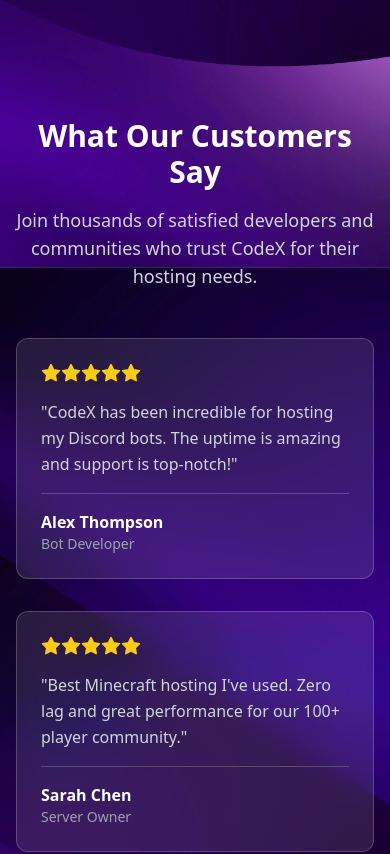
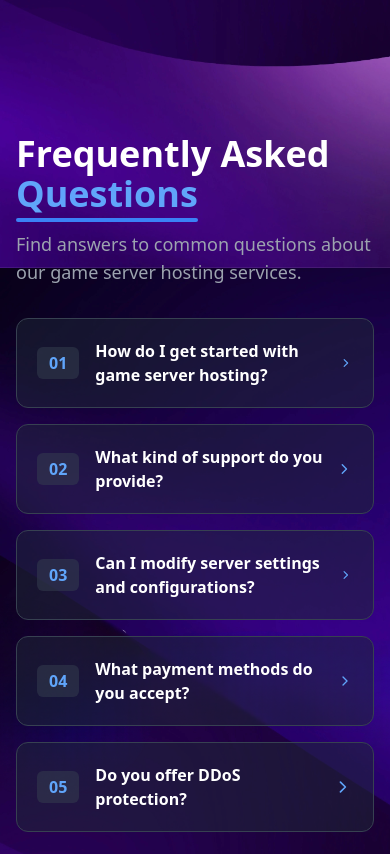
Before and after one commit to Gaeuly/Codex-Hosting, a React (Vite) app: page / in a window 390 px wide. Shown: the part 5640-6494 px from the top of the page. Built offline with nearby package versions, Linux system fonts and the light colour scheme.

Commit message:
update faq

```diff
--- a/src/App.tsx
+++ b/src/App.tsx
@@ -4,6 +4,7 @@
 import Features from './components/Features';
 import Locations from './components/Locations';
 import Pricing from './components/Pricing';
+import Questions from './components/Questions';
 import Reviews from './components/Reviews';
 import Footer from './components/Footer';
 import NotFound from './components/NotFound';
@@ -14,6 +15,7 @@
     <Features />
     <Locations />
     <Pricing />
+    <Questions />
     <Reviews />
   </>
 );
--- /dev/null
+++ b/src/components/Questions.tsx
@@ -0,0 +1,126 @@
+import { useState } from 'react';
+import { motion, AnimatePresence } from 'framer-motion';
+import { ChevronRight } from 'lucide-react';
+
+const faqData = [
+  {
+    question: 'How do I get started with game server hosting?',
+    answer: 'Getting started is simple! Just choose a plan that fits your needs, complete the checkout process, and your server will be instantly deployed. You will receive an email with all the necessary login details to get started right away.'
+  },
+  {
+    question: 'What kind of support do you provide?',
+    answer: 'We offer 24/7 technical support through tickets and Discord. Our expert team is always ready to help you with any server-related issues, from initial setup to troubleshooting complex problems.'
+  },
+  {
+    question: 'Can I modify server settings and configurations?',
+    answer: 'Absolutely! You get full access to your server files and a user-friendly control panel to modify settings, install mods, plugins, and customize your gaming experience to your liking.'
+  },
+  {
+    question: 'What payment methods do you accept?',
+    answer: 'We accept a wide range of payment methods including major credit cards (Visa, MasterCard, American Express), PayPal, and various cryptocurrencies for your convenience.'
+  },
+  {
+    question: 'Do you offer DDoS protection?',
+    answer: 'Yes, all our hosting plans come with enterprise-grade DDoS protection to keep your server online and safe from attacks, ensuring a smooth and uninterrupted experience for your players.'
+  }
+];
+
+const Questions = () => {
+  const [activeIndex, setActiveIndex] = useState<number | null>(null);
+
+  const toggleAccordion = (index: number) => {
+    setActiveIndex(activeIndex === index ? null : index);
+  };
+
+  return (
+    <section id="faq" className="py-20 px-4 sm:px-6 lg:px-8 overflow-hidden">
+      <div className="max-w-7xl mx-auto">
+        <div className="grid grid-cols-1 lg:grid-cols-2 gap-12 items-center">
+
+          {/* === Kolom Kiri: Ilustrasi === */}
+          <motion.div
+            initial={{ opacity: 0, x: -100 }}
+            whileInView={{ opacity: 1, x: 0 }}
+            viewport={{ once: true, amount: 0.3 }}
+            transition={{ duration: 0.8 }}
+            className="hidden lg:block"
+          >
+            <img
+              src="/question.png"
+              alt="Minecraft character illustration"
+              className="w-full h-auto max-w-md mx-auto"
+            />
+          </motion.div>
+
+          {/* === Kolom Kanan: FAQ Accordion === */}
+          <div>
+            <motion.div
+              initial={{ opacity: 0, y: 30 }}
+              whileInView={{ opacity: 1, y: 0 }}
+              viewport={{ once: true }}
+              transition={{ duration: 0.8 }}
+              className="mb-8"
+            >
+              <h2 className="text-4xl sm:text-5xl font-bold text-white">
+                Frequently Asked
+                <br />
+                <span className="text-blue-400 relative inline-block">
+                  Questions
+                  <span className="absolute -bottom-2 left-0 w-full h-1 bg-blue-500 rounded-full"></span>
+                </span>
+              </h2>
+              <p className="text-lg text-gray-400 mt-4">
+                Find answers to common questions about our game server hosting services.
+              </p>
+            </motion.div>
+
+            <motion.div
+              initial={{ opacity: 0 }}
+              whileInView={{ opacity: 1 }}
+              viewport={{ once: true }}
+              transition={{ duration: 0.5, delay: 0.3 }}
+              className="space-y-4"
+            >
+              {faqData.map((faq, index) => (
+                <div key={index} className="bg-gray-800/50 border border-gray-700 rounded-xl">
+                  <button
+                    onClick={() => toggleAccordion(index)}
+                    className="w-full flex justify-between items-center text-left p-5 focus:outline-none"
+                  >
+                    <div className="flex items-center">
+                        <span className="text-blue-400 font-bold mr-4 bg-gray-700/50 px-3 py-1 rounded-md">
+                            0{index + 1}
+                        </span>
+                        <span className="font-semibold text-white">{faq.question}</span>
+                    </div>
+                    <ChevronRight
+                        className={`transform transition-transform duration-300 text-blue-400 ${activeIndex === index ? 'rotate-90' : 'rotate-0'}`}
+                        size={20}
+                    />
+                  </button>
+                  <AnimatePresence>
+                    {activeIndex === index && (
+                      <motion.div
+                        initial={{ opacity: 0, height: 0 }}
+                        animate={{ opacity: 1, height: 'auto' }}
+                        exit={{ opacity: 0, height: 0 }}
+                        transition={{ duration: 0.3 }}
+                        className="overflow-hidden"
+                      >
+                        <p className="text-gray-300 p-5 pt-0">
+                          {faq.answer}
+                        </p>
+                      </motion.div>
+                    )}
+                  </AnimatePresence>
+                </div>
+              ))}
+            </motion.div>
+          </div>
+        </div>
+      </div>
+    </section>
+  );
+};
+
+export default Questions;
```
Also changed, not shown: public/question.png (added).
